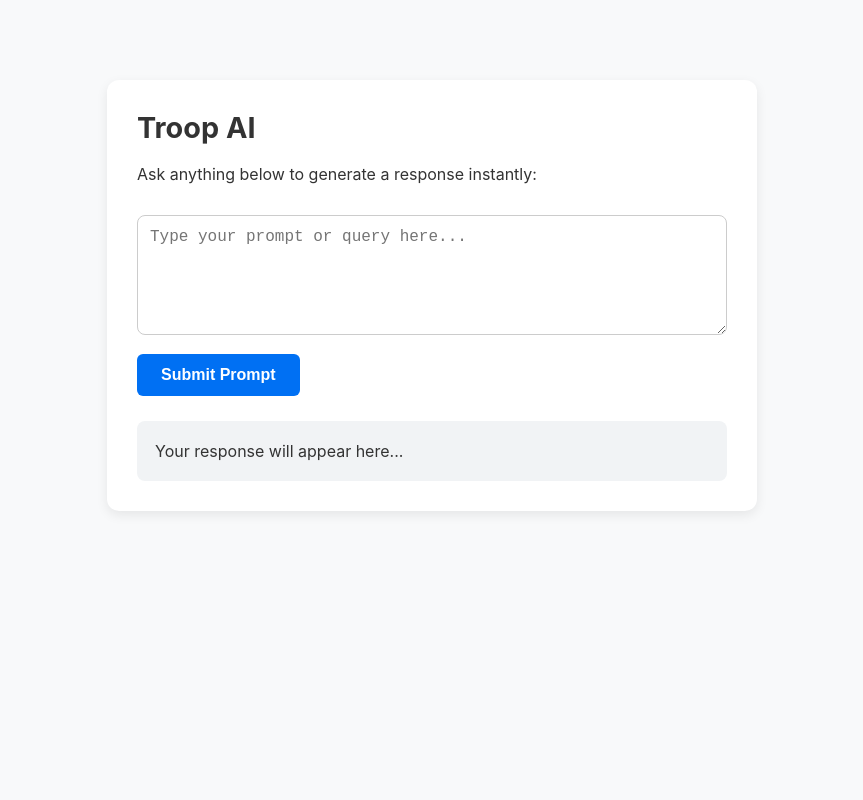
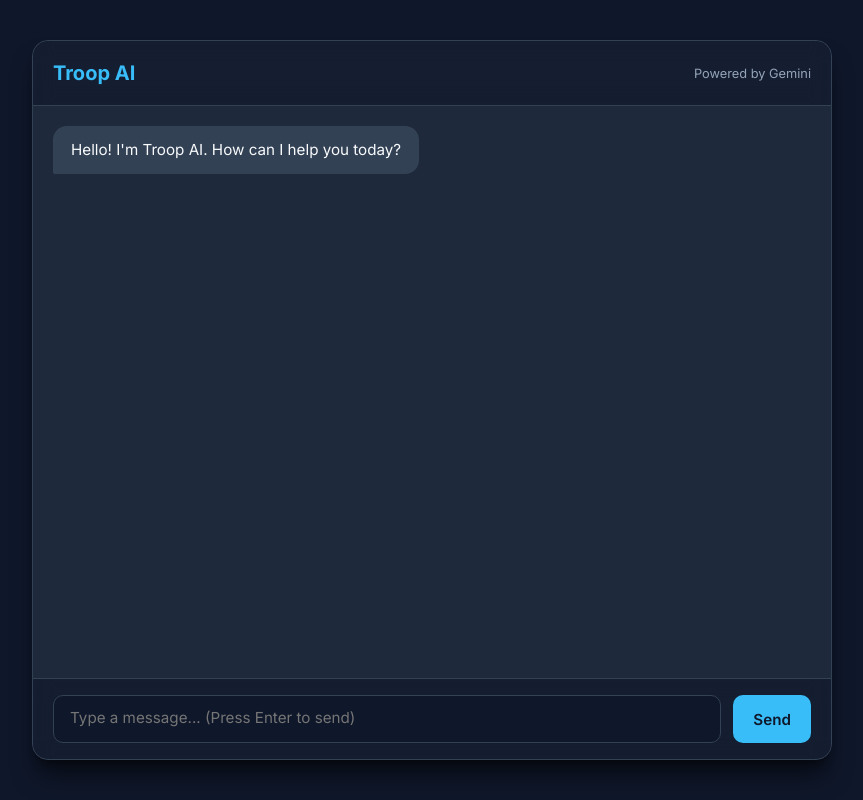
Before and after one commit to Aboagye-cloud/Troop, a plain HTML site: page index.html in a window 1280 px wide. Shown: the whole page, without its empty margins (208-1071 px from the left). Drawn offline with Linux system fonts and the light colour scheme.

Commit message:
Update index.html

```diff
--- a/index.html
+++ b/index.html
@@ -4,81 +4,236 @@
     <meta charset="UTF-8">
     <meta name="viewport" content="width=device-width, initial-scale=1.0">
     <title>Troop AI</title>
+    <!-- Google Fonts for modern typography -->
+    <link href="https://fonts.googleapis.com/css2?family=Inter:wght@400;500;600;700&display=swap" rel="stylesheet">
     <style>
+        :root {
+            --bg-color: #0f172a;
+            --chat-bg: #1e293b;
+            --user-msg: #2563eb;
+            --ai-msg: #334155;
+            --text-color: #f8fafc;
+            --text-secondary: #94a3b8;
+            --input-bg: #0f172a;
+            --border-color: #334155;
+            --accent: #38bdf8;
+        }
+
+        * {
+            box-sizing: border-box;
+            margin: 0;
+            padding: 0;
+            font-family: 'Inter', -apple-system, BlinkMacSystemFont, sans-serif;
+        }
+
         body {
-            font-family: -apple-system, BlinkMacSystemFont, "Segoe UI", Roboto, Helvetica, Arial, sans-serif;
-            max-width: 650px;
-            margin: 60px auto;
+            background-color: var(--bg-color);
+            color: var(--text-color);
+            height: 100vh;
+            display: flex;
+            justify-content: center;
+            align-items: center;
+        }
+
+        .chat-container {
+            width: 100%;
+            max-width: 800px;
+            height: 90vh;
+            background: var(--chat-bg);
+            border-radius: 16px;
+            box-shadow: 0 20px 25px -5px rgba(0, 0, 0, 0.5), 0 8px 10px -6px rgba(0, 0, 0, 0.5);
+            display: flex;
+            flex-direction: column;
+            overflow: hidden;
+            border: 1px solid var(--border-color);
+        }
+
+        /* Header */
+        .chat-header {
             padding: 20px;
-            background-color: #f8f9fa;
-            color: #333;
+            background: rgba(15, 23, 42, 0.6);
+            backdrop-filter: blur(10px);
+            border-bottom: 1px solid var(--border-color);
+            display: flex;
+            align-items: center;
+            justify-content: space-between;
         }
-        .container {
-            background: #ffffff;
-            padding: 30px;
-            border-radius: 12px;
-            box-shadow: 0 4px 12px rgba(0,0,0,0.08);
+
+        .chat-header h1 {
+            font-size: 1.25rem;
+            font-weight: 700;
+            color: var(--accent);
+            display: flex;
+            align-items: center;
+            gap: 8px;
         }
-        h1 { margin-top: 0; font-size: 1.8rem; }
+
+        .chat-header span.status {
+            font-size: 0.8rem;
+            color: var(--text-secondary);
+            font-weight: 400;
+        }
+
+        /* Message Area */
+        .messages-list {
+            flex: 1;
+            padding: 20px;
+            overflow-y: auto;
+            display: flex;
+            flex-direction: column;
+            gap: 16px;
+            scroll-behavior: smooth;
+        }
+
+        .message {
+            max-width: 80%;
+            padding: 12px 18px;
+            border-radius: 14px;
+            line-height: 1.6;
+            font-size: 0.95rem;
+            word-wrap: break-word;
+            white-space: pre-wrap;
+            animation: fadeIn 0.2s ease-in-out;
+        }
+
+        @keyframes fadeIn {
+            from { opacity: 0; transform: translateY(6px); }
+            to { opacity: 1; transform: translateY(0); }
+        }
+
+        .message.user {
+            align-self: flex-end;
+            background-color: var(--user-msg);
+            color: #ffffff;
+            border-bottom-right-radius: 2px;
+        }
+
+        .message.ai {
+            align-self: flex-start;
+            background-color: var(--ai-msg);
+            color: var(--text-color);
+            border-bottom-left-radius: 2px;
+        }
+
+        /* Typing Dots Animation */
+        .typing-indicator {
+            display: flex;
+            align-items: center;
+            gap: 6px;
+            padding: 12px 18px;
+            background-color: var(--ai-msg);
+            border-radius: 14px;
+            border-bottom-left-radius: 2px;
+            width: fit-content;
+        }
+
+        .typing-indicator span {
+            width: 8px;
+            height: 8px;
+            background-color: var(--text-secondary);
+            border-radius: 50%;
+            animation: bounce 1.4s infinite ease-in-out both;
+        }
+
+        .typing-indicator span:nth-child(1) { animation-delay: -0.32s; }
+        .typing-indicator span:nth-child(2) { animation-delay: -0.16s; }
+
+        @keyframes bounce {
+            0%, 80%, 100% { transform: scale(0); }
+            40% { transform: scale(1); }
+        }
+
+        /* Input Footer */
+        .input-area {
+            padding: 16px 20px;
+            background: rgba(15, 23, 42, 0.6);
+            backdrop-filter: blur(10px);
+            border-top: 1px solid var(--border-color);
+            display: flex;
+            gap: 12px;
+            align-items: center;
+        }
+
         textarea {
-            width: 100%;
-            height: 120px;
-            margin: 15px 0;
-            padding: 12px;
-            border: 1px solid #ccc;
-            border-radius: 8px;
-            font-size: 1rem;
-            box-sizing: border-box;
-            resize: vertical;
+            flex: 1;
+            background: var(--input-bg);
+            border: 1px solid var(--border-color);
+            border-radius: 10px;
+            padding: 12px 16px;
+            color: var(--text-color);
+            font-size: 0.95rem;
+            resize: none;
+            height: 48px;
+            outline: none;
+            transition: border-color 0.2s ease;
         }
+
+        textarea:focus {
+            border-color: var(--accent);
+        }
+
         button {
-            padding: 12px 24px;
-            background-color: #0070f3;
-            color: white;
+            padding: 0 20px;
+            height: 48px;
+            background-color: var(--accent);
+            color: #0f172a;
             border: none;
-            border-radius: 6px;
-            font-size: 1rem;
+            border-radius: 10px;
+            font-size: 0.95rem;
+            font-weight: 600;
             cursor: pointer;
-            font-weight: 600;
+            transition: opacity 0.2s ease;
         }
-        button:hover { background-color: #0051a2; }
-        button:disabled { background-color: #ccc; cursor: not-allowed; }
-        .output {
-            margin-top: 25px;
-            padding: 18px;
-            background-color: #f1f3f5;
-            border-radius: 8px;
-            white-space: pre-wrap;
-            line-height: 1.5;
-        }
+
+        button:hover { opacity: 0.9; }
+        button:disabled { opacity: 0.5; cursor: not-allowed; }
     </style>
 </head>
 <body>
-    <div class="container">
-        <h1>Troop AI</h1>
-        <p>Ask anything below to generate a response instantly:</p>
 
-        <textarea id="promptInput" placeholder="Type your prompt or query here..."></textarea>
-        <button id="submitBtn" onclick="sendPrompt()">Submit Prompt</button>
+    <div class="chat-container">
+        <!-- Header -->
+        <div class="chat-header">
+            <h1>Troop AI</h1>
+            <span class="status">Powered by Gemini</span>
+        </div>
 
-        <div class="output" id="outputResult">Your response will appear here...</div>
+        <!-- Chat History Container -->
+        <div class="messages-list" id="chatList">
+            <div class="message ai">Hello! I'm Troop AI. How can I help you today?</div>
+        </div>
+
+        <!-- Input Box -->
+        <div class="input-area">
+            <textarea id="promptInput" placeholder="Type a message... (Press Enter to send)" rows="1"></textarea>
+            <button id="submitBtn" onclick="sendPrompt()">Send</button>
+        </div>
     </div>
 
     <script>
         const API_URL = "https://troop-iota.vercel.app";
+        const promptInput = document.getElementById("promptInput");
+        const chatList = document.getElementById("chatList");
+        const submitBtn = document.getElementById("submitBtn");
+
+        // Allow pressing 'Enter' to send (Shift + Enter for a new line)
+        promptInput.addEventListener("keydown", function(e) {
+            if (e.key === "Enter" && !e.shiftKey) {
+                e.preventDefault();
+                sendPrompt();
+            }
+        });
 
         async function sendPrompt() {
-            const promptInput = document.getElementById("promptInput");
-            const outputResult = document.getElementById("outputResult");
-            const submitBtn = document.getElementById("submitBtn");
+            const prompt = promptInput.value.trim();
+            if (!prompt) return;
 
-            const prompt = promptInput.value.trim();
-            if (!prompt) {
-                outputResult.innerText = "Please enter a prompt first.";
-                return;
-            }
+            // 1. Append User Message
+            appendMessage(prompt, 'user');
+            promptInput.value = "";
 
-            outputResult.innerText = "Generating response from Gemini...";
+            // 2. Add Typing Indicator
+            const typingIndicator = showTypingIndicator();
             submitBtn.disabled = true;
 
             try {
@@ -90,17 +245,42 @@
 
                 const data = await response.json();
 
+                // Remove typing indicator before appending response
+                typingIndicator.remove();
+
                 if (data.result) {
-                    outputResult.innerText = data.result;
+                    appendMessage(data.result, 'ai');
                 } else {
-                    outputResult.innerText = "Error: " + (data.error || "Failed to parse response.");
+                    appendMessage("Error: " + (data.error || "Failed to parse response."), 'ai');
                 }
             } catch (err) {
-                outputResult.innerText = "Error connecting to the server. Check Vercel logs.";
+                typingIndicator.remove();
+                appendMessage("Error connecting to the server. Please try again.", 'ai');
             } finally {
                 submitBtn.disabled = false;
             }
         }
+
+        function appendMessage(text, sender) {
+            const msgDiv = document.createElement("div");
+            msgDiv.classList.add("message", sender);
+            msgDiv.innerText = text;
+            chatList.appendChild(msgDiv);
+            scrollToBottom();
+        }
+
+        function showTypingIndicator() {
+            const indicator = document.createElement("div");
+            indicator.classList.add("typing-indicator");
+            indicator.innerHTML = "<span></span><span></span><span></span>";
+            chatList.appendChild(indicator);
+            scrollToBottom();
+            return indicator;
+        }
+
+        function scrollToBottom() {
+            chatList.scrollTop = chatList.scrollHeight;
+        }
     </script>
 </body>
 </html>
```
